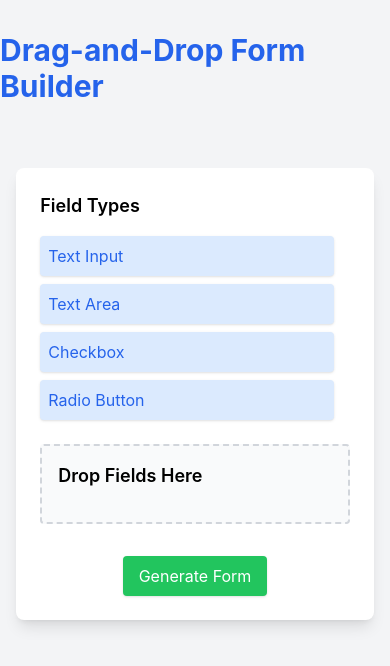
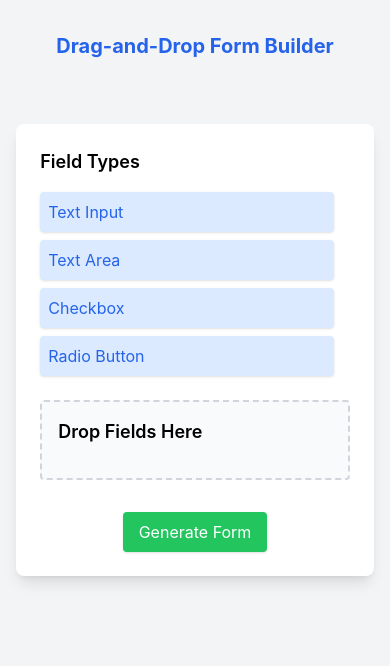
Before and after one commit to mikenath223/form-builder-ui, a React (Create React App) app: page / in a window 390 px wide. Shown: the top 666 px of the page. Built offline with nearby package versions, Linux system fonts and the light colour scheme.

Commit message:
Handle text styling on home

```diff
--- a/src/App.js
+++ b/src/App.js
@@ -4,7 +4,9 @@ import FormBuilder from './components/FormBuilder';
 const App = () => {
   return (
     <div className="min-h-screen bg-gray-100 flex flex-col items-center py-8">
-      <h1 className="text-3xl font-bold text-blue-600 mb-8">Drag-and-Drop Form Builder</h1>
+      <h1 className="sm:text-3xl text-xl font-bold text-blue-600 mb-8 text-center">
+        Drag-and-Drop Form Builder
+      </h1>
       <FormBuilder />
     </div>
   );
```
